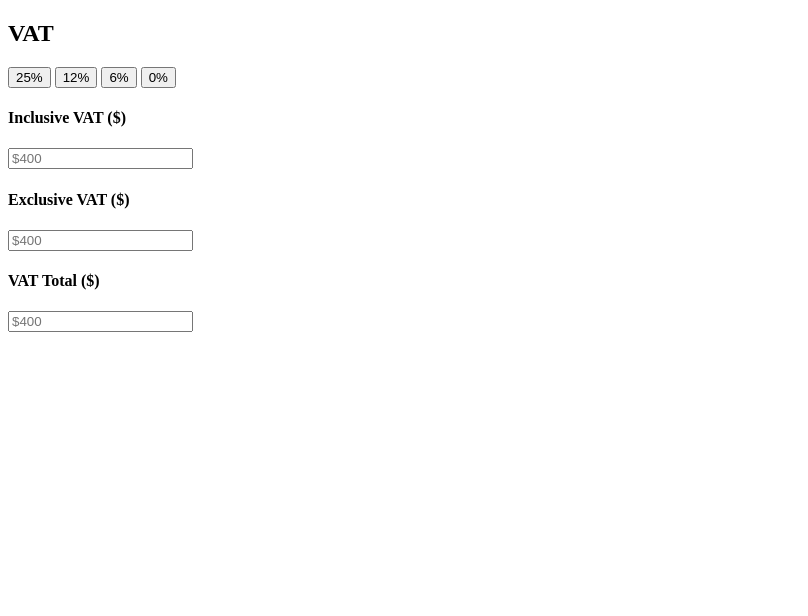
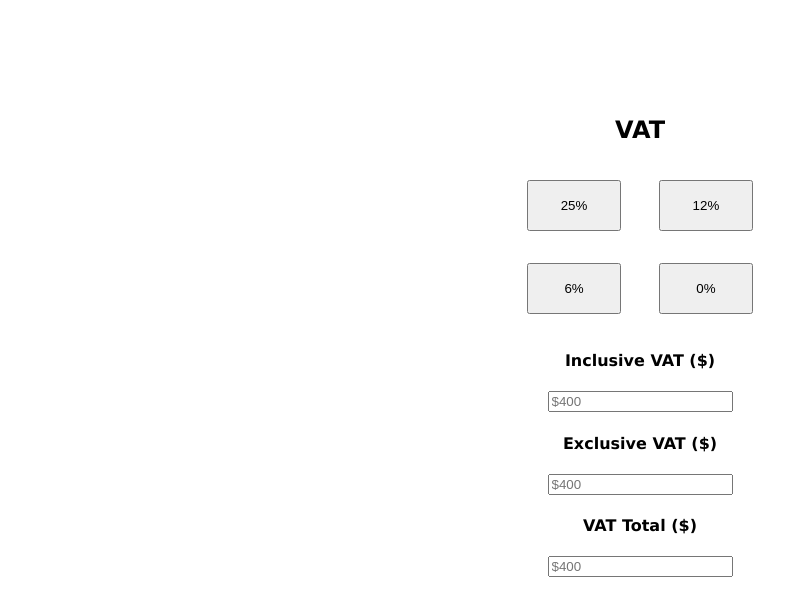
Before and after one commit to puppets101/vat-calculator, a plain HTML site: page index.html in a window 1280 px wide. Shown: the whole page, without its empty margins (0-808 px from the left). Drawn offline with Linux system fonts and the light colour scheme.

Commit message:
Add styles

```diff
--- a/index.html
+++ b/index.html
@@ -9,7 +9,7 @@
 </head>
 <body>
   <div class="container">
-    <div>
+    <div class="btn-div">
       <h2>VAT</h2>
       <button>25%</button>
       <button>12%</button>
@@ -22,11 +22,11 @@
     </div>
     <div>
       <h4>Exclusive VAT ($)</h4>
-      <input id="inclusive" type="number" placeholder="$400">
+      <input id="exclusive" type="number" placeholder="$400">
     </div>
     <div>
       <h4>VAT Total ($)</h4>
-      <input id="inclusive" type="number" placeholder="$400">
+      <input id="total" type="number" placeholder="$400">
     </div>
   </div>
 </body>
--- a/style.css
+++ b/style.css
@@ -0,0 +1,25 @@
+* {
+  box-sizing: border-box;
+}
+
+body {
+  margin: 0;
+  height: 100vh;
+  width: 100vw;
+  font-family: Verdana, Geneva, Tahoma, sans-serif;
+}
+
+.container {
+  display: flex;
+  flex-direction: column;
+  justify-content: center;
+  align-items: center;
+  text-align: center;
+  margin-top: 6rem;
+}
+
+button {
+  margin: 1rem;
+  padding: 1rem;
+  width: 25%;
+}
```
